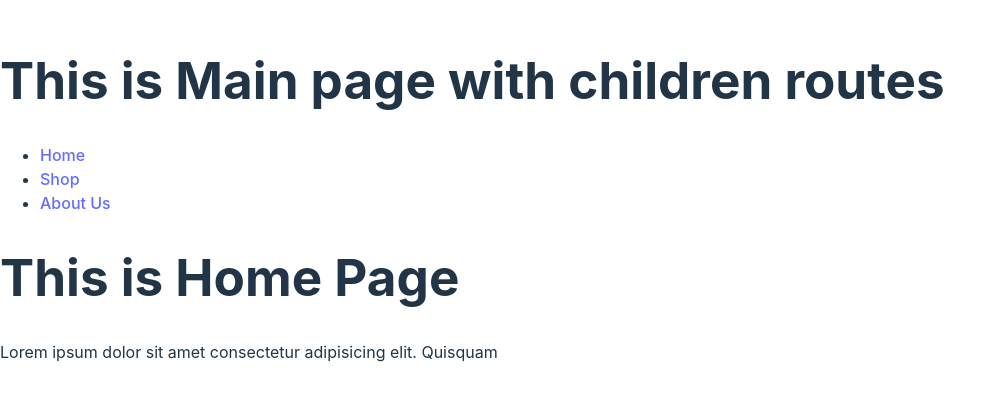
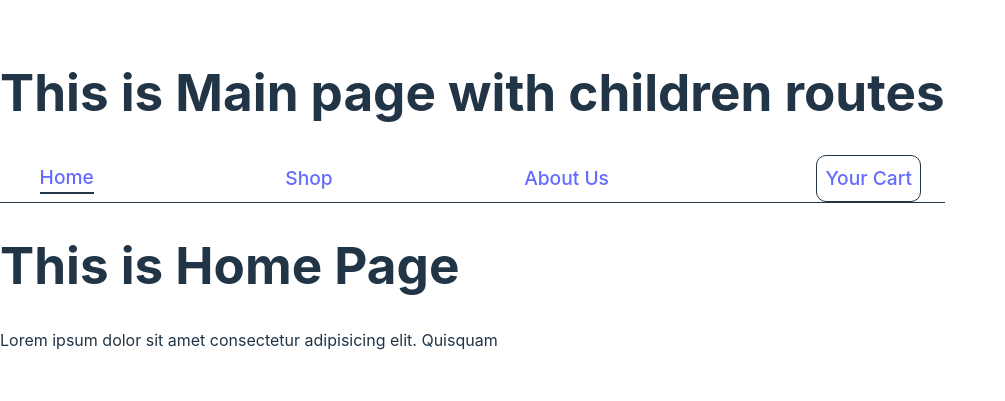
Before and after one commit to r0hitm/shopping-kart, a React (Vite) app: page / in a window 1280 px wide. Shown: the part 201-602 px from the top of the page, without its empty margins (0-1005 px from the left). Built offline with nearby package versions, Linux system fonts and the light colour scheme.

Commit message:
Added Navbar component

```diff
--- /dev/null
+++ b/src/components/Navbar.css
@@ -0,0 +1,55 @@
+nav {
+    display: flex;
+    justify-content: flex-start;
+    margin-top: 1rem;
+    margin-bottom: 1rem;
+    border-bottom: 1px solid rgba(255, 255, 255, 0.87);
+}
+
+nav ul {
+    width: 95%;
+    max-width: 1024px;
+    display: flex;
+    justify-content: space-between;
+    align-items: center;
+    margin: 0 auto;
+    padding: 0;
+    list-style-type: none;
+}
+
+li {
+    font-size: 1.2rem;
+}
+
+li:first-child {
+    margin-left: 1rem;
+}
+
+li.active {
+    display: inline-block;
+    border-bottom: 2px solid #213547;
+}
+
+li#cart {
+    margin-left: 1rem;
+    display: inline-block;
+    padding: 0.5rem;
+    border: 1px solid #213547;
+    border-radius: 10px;
+}
+
+li#cart:hover {
+    background-color: #213547;
+    color: #fff;
+}
+
+li#cart.active {
+    background-color: #213547;
+    color: #fff;
+}
+
+@media (prefers-color-scheme: light) {
+    nav {
+        border-bottom: 1px solid #213547;
+    }
+}
--- a/src/components/Navbar.jsx
+++ b/src/components/Navbar.jsx
@@ -1,17 +1,33 @@
-import { Link } from "react-router-dom";
+import { Link, useLocation } from "react-router-dom";
+import { useState, useEffect } from "react";
+import "./Navbar.css";
 
 export default function Navbar() {
+    const location = useLocation();
+    const [activeLink, setActiveLink] = useState("");
+
+    useEffect(() => {
+        // Get the current path from the location object
+        const currentPath = location.pathname;
+
+        // Update the activeLink state based on the current path
+        setActiveLink(currentPath);
+    }, [location]);
+
     return (
         <nav>
             <ul>
-                <li>
+                <li className={activeLink === "/" ? "active" : ""}>
                     <Link to="/">Home</Link>
                 </li>
-                <li>
+                <li className={activeLink === "/shop" ? "active" : ""}>
                     <Link to="/shop">Shop</Link>
                 </li>
-                <li>
+                <li className={activeLink === "/about" ? "active" : ""}>
                     <Link to="/about">About Us</Link>
+                </li>
+                <li className={activeLink === "/cart" ? "active" : ""} id="cart">
+                    <Link to="/cart">Your Cart</Link>
                 </li>
             </ul>
         </nav>
```
